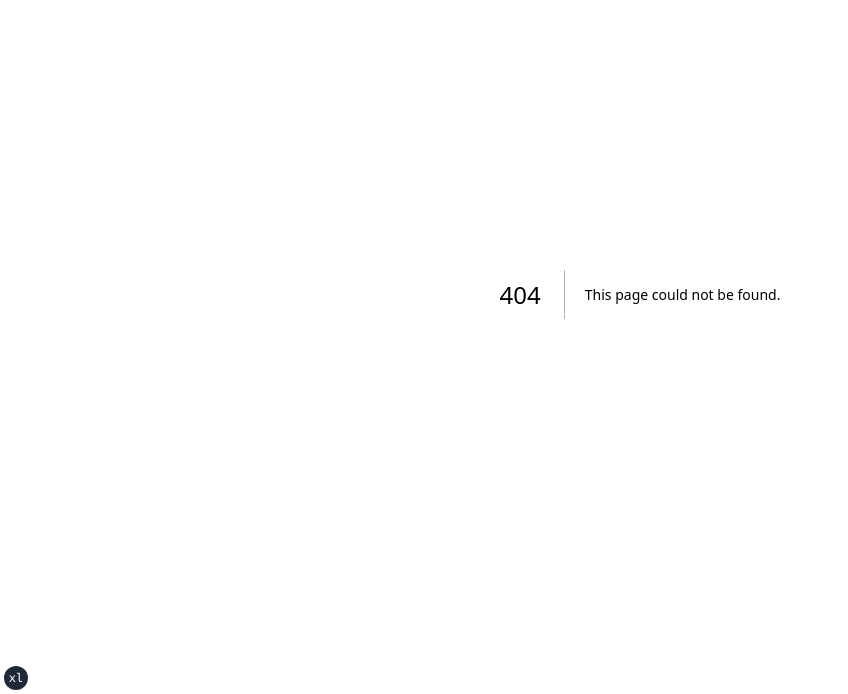
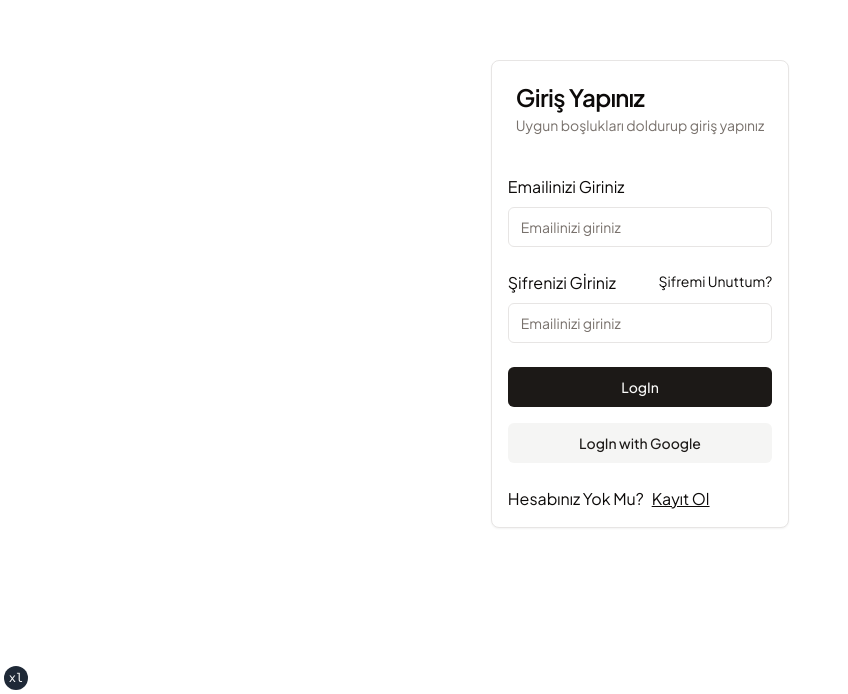
Before and after one commit to deu-graduation-project/docu-connect-frontend, a Next.js app: page /sign-in in a window 1280 px wide. Before the commit this address had no page. Shown: the part 106-800 px from the top of the page, without its empty margins (0-848 px from the left). Built offline with nearby package versions, Linux system fonts and the light colour scheme.

Commit message:
Sign-İn Sayfası

```diff
--- /dev/null
+++ b/src/app/sign-in/page.tsx
@@ -0,0 +1,58 @@
+import React from 'react'
+import {
+    Card,
+    CardContent,
+    CardDescription,
+    CardFooter,
+    CardHeader,
+    CardTitle,
+  } from "@/components/ui/card"
+import { Input } from "@/components/ui/input"
+import Link from 'next/link'
+import { Button,buttonVariants } from '@/components/ui/button'
+type Props = {}
+import { cn } from "@/lib/utils";
+
+
+export default function SignIn({}: Props) {
+  return (
+    <div className='min-h-screen flex items-center justify-center'>
+        <Card>
+        <CardHeader>
+            <CardTitle>Giriş Yapınız</CardTitle>
+            <CardDescription>Uygun boşlukları doldurup giriş yapınız</CardDescription>
+        </CardHeader>
+        <CardContent className='p-4 flex flex-col gap-6'>
+            <div className="flex flex-col gap-2 gap-x-2">
+                <p>Emailinizi Giriniz</p>
+                <Input type="email" placeholder="Emailinizi giriniz" />
+            </div>
+            <div className="flex flex-col gap-2 gap-x-2">
+                <div className="flex w-full justify-between">
+                    <p>Şifrenizi Gİriniz</p>
+                    <Link href={"#"} className='text-sm'>
+                    Şifremi Unuttum?
+                    </Link>
+                </div>
+                <Input type="email" placeholder="Emailinizi giriniz" />
+            </div>
+            <div className="flex flex-col gap-4">
+                <Button className='w-full'>
+                    LogIn
+                </Button>
+                <Button className={cn(buttonVariants({variant: "secondary"}) ,"w-full")}>
+                    LogIn with Google
+                </Button>
+            </div>
+            <div className="flex w-full gap-2">
+                <p>Hesabınız Yok Mu?</p>
+                <Link href={"#"}className='underline'>Kayıt Ol</Link>
+
+            </div>
+        </CardContent>
+
+        </Card>
+
+    </div>
+  )
+}
--- a/src/components/navigation.tsx
+++ b/src/components/navigation.tsx
@@ -18,6 +18,7 @@
   DrawerTitle,
   DrawerTrigger,
 } from "./ui/drawer";
+import { Card } from "./ui/card";
 import { Button } from "./ui/button";
 
 interface NavProps {
@@ -61,6 +62,11 @@
         </div>
         <div className="flex items-center gap-4">
           {" "}
+          <Button>
+              <Link href={"sign-in"}>
+                  sign In
+              </Link>
+          </Button>
           <ModeToggle />
           <div className="md:hidden flex">
             <Drawer>
--- /dev/null
+++ b/src/components/ui/card.tsx
@@ -0,0 +1,79 @@
+import * as React from "react"
+
+import { cn } from "@/lib/utils"
+
+const Card = React.forwardRef<
+  HTMLDivElement,
+  React.HTMLAttributes<HTMLDivElement>
+>(({ className, ...props }, ref) => (
+  <div
+    ref={ref}
+    className={cn(
+      "rounded-lg border bg-card text-card-foreground shadow-sm",
+      className
+    )}
+    {...props}
+  />
+))
+Card.displayName = "Card"
+
+const CardHeader = React.forwardRef<
+  HTMLDivElement,
+  React.HTMLAttributes<HTMLDivElement>
+>(({ className, ...props }, ref) => (
+  <div
+    ref={ref}
+    className={cn("flex flex-col space-y-1.5 p-6", className)}
+    {...props}
+  />
+))
+CardHeader.displayName = "CardHeader"
+
+const CardTitle = React.forwardRef<
+  HTMLParagraphElement,
+  React.HTMLAttributes<HTMLHeadingElement>
+>(({ className, ...props }, ref) => (
+  <h3
+    ref={ref}
+    className={cn(
+      "text-2xl font-semibold leading-none tracking-tight",
+      className
+    )}
+    {...props}
+  />
+))
+CardTitle.displayName = "CardTitle"
+
+const CardDescription = React.forwardRef<
+  HTMLParagraphElement,
+  React.HTMLAttributes<HTMLParagraphElement>
+>(({ className, ...props }, ref) => (
+  <p
+    ref={ref}
+    className={cn("text-sm text-muted-foreground", className)}
+    {...props}
+  />
+))
+CardDescription.displayName = "CardDescription"
+
+const CardContent = React.forwardRef<
+  HTMLDivElement,
+  React.HTMLAttributes<HTMLDivElement>
+>(({ className, ...props }, ref) => (
+  <div ref={ref} className={cn("p-6 pt-0", className)} {...props} />
+))
+CardContent.displayName = "CardContent"
+
+const CardFooter = React.forwardRef<
+  HTMLDivElement,
+  React.HTMLAttributes<HTMLDivElement>
+>(({ className, ...props }, ref) => (
+  <div
+    ref={ref}
+    className={cn("flex items-center p-6 pt-0", className)}
+    {...props}
+  />
+))
+CardFooter.displayName = "CardFooter"
+
+export { Card, CardHeader, CardFooter, CardTitle, CardDescription, CardContent }
--- /dev/null
+++ b/src/components/ui/input.tsx
@@ -0,0 +1,25 @@
+import * as React from "react"
+
+import { cn } from "@/lib/utils"
+
+export interface InputProps
+  extends React.InputHTMLAttributes<HTMLInputElement> {}
+
+const Input = React.forwardRef<HTMLInputElement, InputProps>(
+  ({ className, type, ...props }, ref) => {
+    return (
+      <input
+        type={type}
+        className={cn(
+          "flex h-10 w-full rounded-md border border-input bg-background px-3 py-2 text-sm ring-offset-background file:border-0 file:bg-transparent file:text-sm file:font-medium file:text-foreground placeholder:text-muted-foreground focus-visible:outline-none focus-visible:ring-2 focus-visible:ring-ring focus-visible:ring-offset-2 disabled:cursor-not-allowed disabled:opacity-50",
+          className
+        )}
+        ref={ref}
+        {...props}
+      />
+    )
+  }
+)
+Input.displayName = "Input"
+
+export { Input }
```
Also changed, not shown: types/sign-in.d.ts (added).
